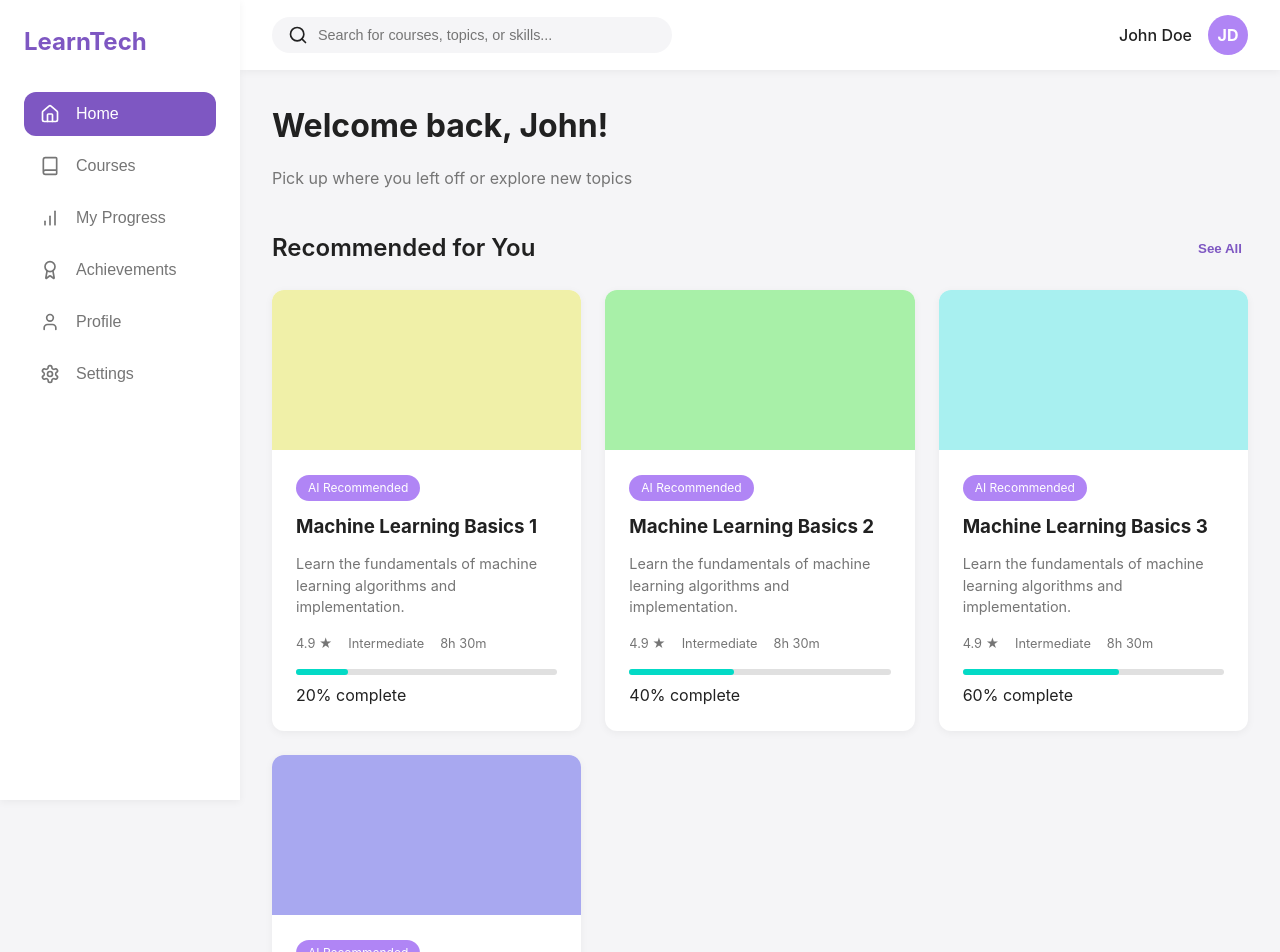
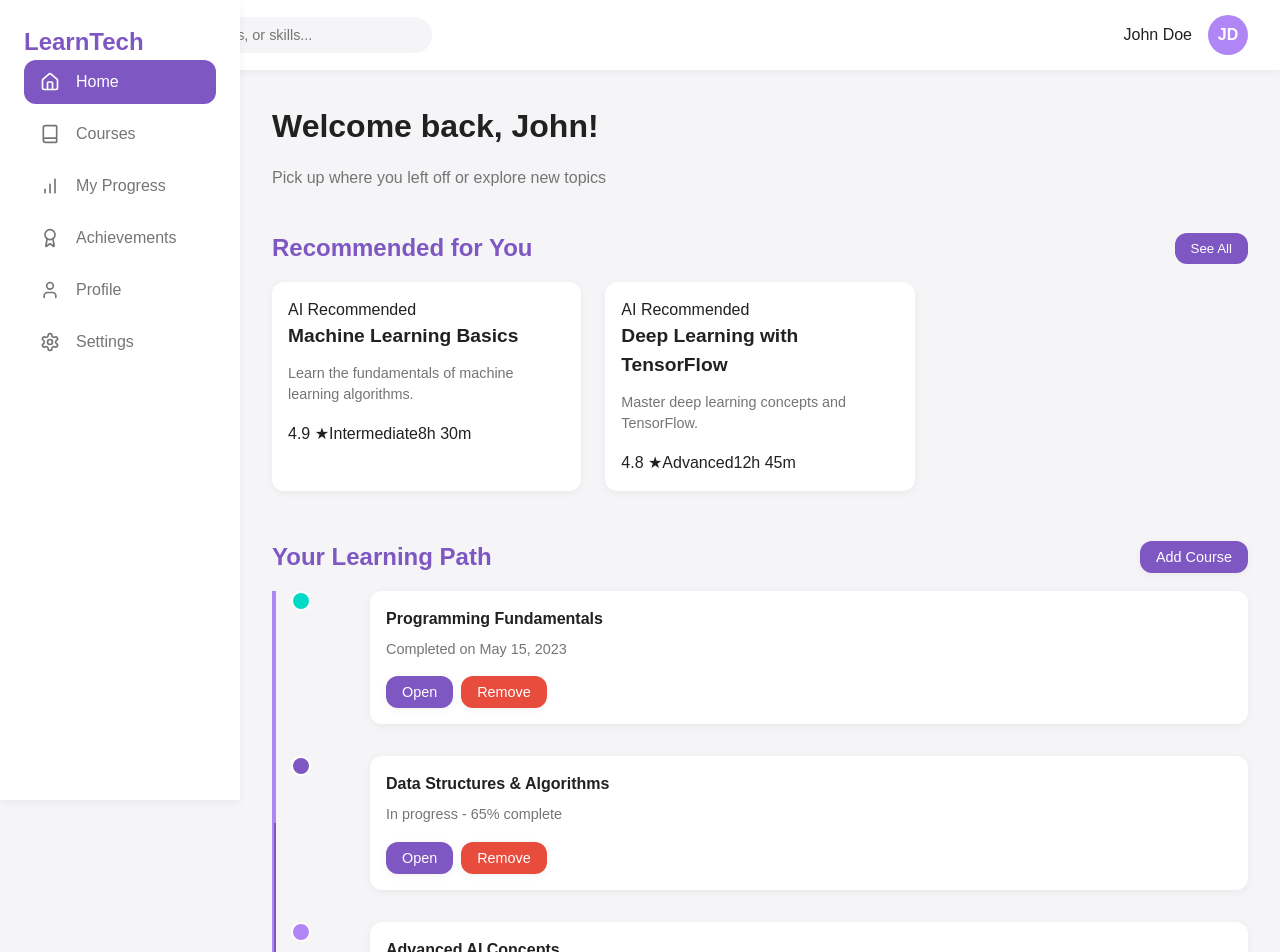
Before and after one commit to AnasFaaiz/Learn-Tech, a React (Vite) app: page / in a window 1280 px wide. Shown: the top 952 px of the page. Built offline with nearby package versions, Linux system fonts and the light colour scheme.

Commit message:
updated design

```diff
--- a/package.json
+++ b/package.json
@@ -23,6 +23,6 @@
     "eslint-plugin-react-hooks": "^5.1.0",
     "eslint-plugin-react-refresh": "^0.4.19",
     "globals": "^15.15.0",
-    "vite": "^6.2.0"
+    "vite": "^6.2.5"
   }
 }
--- a/src/App.css
+++ b/src/App.css
@@ -1,18 +1,26 @@
+/* Root Variables */
 :root {
-  --primary-color: #7e57c2;
-  --primary-light: #b085f5;
-  --primary-dark: #4d2c91;
-  --secondary-color: #03dac6;
-  --text-primary: #212121;
-  --text-secondary: #757575;
-  --bg-color: #f5f5f7;
-  --card-bg: #ffffff;
-  --sidebar-width: 240px;
-  --header-height: 70px;
+  --primary-color: #7e57c2; /* Purple */
+  --primary-light: #b085f5; /* Light Purple */
+  --primary-dark: #4d2c91; /* Dark Purple */
+  --secondary-color: #03dac6; /* Teal */
+  --text-primary: #212121; /* Dark Text */
+  --text-secondary: #757575; /* Light Text */
+  --bg-color: #f5f5f7; /* Light Background */
+  --card-bg: #ffffff; /* White Card Background */
   --border-radius: 12px;
   --shadow-sm: 0 2px 8px rgba(0, 0, 0, 0.05);
   --shadow-md: 0 4px 12px rgba(0, 0, 0, 0.08);
   --transition: all 0.3s ease;
+}
+
+/* General Styles */
+body {
+  margin: 0;
+  padding: 0;
+  background-color: var(--bg-color);
+  color: var(--text-primary);
+  font-family: 'Arial', sans-serif;
 }
 
 #root {
@@ -22,32 +30,15 @@
   text-align: left;
 }
 
-body {
-  margin: 0;
-  padding: 0;
-  background-color: var(--bg-color);
-  color: var(--text-primary);
-}
-
-/* App Layout */
-.app-container {
-  display: flex;
-  min-height: 100vh;
-}
-
 /* Sidebar */
 .sidebar {
-  width: var(--sidebar-width);
+  width: 240px;
   background-color: var(--card-bg);
   padding: 1.5rem;
   position: fixed;
   height: 100vh;
   box-shadow: var(--shadow-sm);
   z-index: 10;
-}
-
-.logo {
-  margin-bottom: 2rem;
 }
 
 .logo h2 {
@@ -87,16 +78,9 @@ body {
   color: white;
 }
 
-/* Main Content */
-.main-content {
-  flex: 1;
-  margin-left: var(--sidebar-width);
-  min-height: 100vh;
-}
-
 /* Header */
 .header {
-  height: var(--header-height);
+  height: 70px;
   padding: 0 2rem;
   display: flex;
   align-items: center;
@@ -151,6 +135,7 @@ body {
 /* Content Area */
 .content {
   padding: 2rem;
+  margin-left: 240px;
 }
 
 h1 {
@@ -165,33 +150,42 @@ h1 {
   margin-bottom: 2.5rem;
 }
 
+/* Recommended Courses */
+.recommended-section {
+  margin-bottom: 3rem;
+}
+
 .section-header {
   display: flex;
   justify-content: space-between;
   align-items: center;
-  margin-bottom: 1.5rem;
+  margin-bottom: 1rem;
 }
 
-h2 {
+.section-header h2 {
   margin: 0;
   font-size: 1.5rem;
-  font-weight: 600;
+  color: var(--primary-color);
 }
 
 .see-all {
-  background: transparent;
+  background: var(--primary-color);
+  color: white;
   border: none;
-  color: var(--primary-color);
+  padding: 0.5rem 1rem;
+  border-radius: var(--border-radius);
   cursor: pointer;
-  font-weight: 600;
+  transition: var(--transition);
 }
 
-/* Course Cards */
+.see-all:hover {
+  background: var(--primary-dark);
+}
+
 .course-grid {
   display: grid;
   grid-template-columns: repeat(auto-fill, minmax(280px, 1fr));
   gap: 1.5rem;
-  margin-bottom: 3rem;
 }
 
 .course-card {
@@ -200,6 +194,7 @@ h2 {
   overflow: hidden;
   box-shadow: var(--shadow-sm);
   transition: var(--transition);
+  padding: 1rem;
 }
 
 .course-card:hover {
@@ -207,27 +202,10 @@ h2 {
   box-shadow: var(--shadow-md);
 }
 
-.course-image {
-  height: 160px;
-  width: 100%;
-}
-
-.course-content {
-  padding: 1.5rem;
-}
-
-.course-tag {
-  display: inline-block;
-  background-color: var(--primary-light);
-  color: white;
-  font-size: 0.75rem;
-  padding: 0.25rem 0.75rem;
-  border-radius: 20px;
-  margin-bottom: 0.75rem;
-}
-
 .course-card h3 {
   margin: 0 0 0.75rem 0;
+  font-size: 1.2rem;
+  color: var(--text-primary);
 }
 
 .course-card p {
@@ -237,66 +215,82 @@ h2 {
   line-height: 1.5;
 }
 
-.course-meta {
-  display: flex;
-  gap: 1rem;
-  margin-bottom: 1rem;
-  font-size: 0.8rem;
-  color: var(--text-secondary);
+.course-card button {
+  background: var(--primary-color);
+  color: white;
+  border: none;
+  padding: 0.5rem 1rem;
+  border-radius: var(--border-radius);
+  cursor: pointer;
+  transition: var(--transition);
 }
 
-.course-progress {
-  margin-top: 1rem;
+.course-card button:hover {
+  background: var(--primary-dark);
 }
 
-.progress-bar {
-  height: 6px;
-  background-color: #e0e0e0;
-  border-radius: 10px;
-  margin-bottom: 0.5rem;
+/* Add Course Button */
+.add-course-btn {
+  background-color: var(--primary-color); /* Matches the theme's primary color */
+  color: white;
+  border: none;
+  padding: 0.5rem 1rem;
+  border-radius: var(--border-radius);
+  font-size: 0.9rem;
+  cursor: pointer;
+  transition: var(--transition);
+  box-shadow: var(--shadow-sm);
 }
 
-.progress {
-  height: 100%;
-  background-color: var(--secondary-color);
-  border-radius: 10px;
+.add-course-btn:hover {
+  background-color: var(--primary-dark); /* Darker shade for hover effect */
+  box-shadow: var(--shadow-md);
 }
 
 /* Learning Path */
+.learning-path-section {
+  margin-top: 3rem;
+}
+
 .learning-path {
-  background-color: var(--card-bg);
-  border-radius: var(--border-radius);
-  padding: 2rem;
-  box-shadow: var(--shadow-sm);
+  position: relative;
+  padding-left: 2rem;
+  border-left: 2px solid var(--primary-light);
 }
 
 .path-progress {
-  position: relative;
-}
-
-.path-line {
   position: absolute;
-  left: 15px;
+  left: 0;
   top: 0;
   bottom: 0;
   width: 2px;
-  background-color: #e0e0e0;
+  background-color: var(--primary-light);
+}
+
+.path-fill {
+  position: absolute;
+  left: 0;
+  bottom: 0;
+  width: 100%;
+  background-color: var(--primary-color);
+  transition: height 0.3s ease;
 }
 
 .milestone {
-  display: flex;
-  gap: 1.5rem;
+  position: relative;
   margin-bottom: 2rem;
-  position: relative;
+  padding-left: 2rem;
 }
 
 .milestone-dot {
-  width: 32px;
-  height: 32px;
+  position: absolute;
+  left: -15px;
+  top: 0;
+  width: 20px;
+  height: 20px;
   border-radius: 50%;
-  background-color: #e0e0e0;
-  border: 2px solid white;
-  z-index: 1;
+  background-color: var(--primary-light);
+  border: 2px solid var(--card-bg);
 }
 
 .milestone.completed .milestone-dot {
@@ -307,25 +301,155 @@ h2 {
   background-color: var(--primary-color);
 }
 
+.milestone-content {
+  background-color: var(--card-bg);
+  padding: 1rem;
+  border-radius: var(--border-radius);
+  box-shadow: var(--shadow-sm);
+  margin-left: 2rem; /* Align content with progress bar */
+}
+
 .milestone-content h4 {
-  margin: 0 0 0.25rem 0;
-  font-weight: 600;
+  margin: 0 0 0.5rem 0;
+  font-size: 1rem;
+  color: var(--text-primary);
 }
 
 .milestone-content p {
+  margin: 0;
+  font-size: 0.9rem;
+  color: var(--text-secondary);
+}
+
+.milestone-actions {
+  margin-top: 1rem;
+  display: flex;
+  gap: 0.5rem;
+}
+
+.open-course-btn,
+.remove-course-btn {
+  background-color: var(--primary-color); /* Matches the theme's primary color */
+  color: white;
+  border: none;
+  padding: 0.5rem 1rem;
+  border-radius: var(--border-radius);
+  font-size: 0.9rem;
+  cursor: pointer;
+  transition: var(--transition);
+  box-shadow: var(--shadow-sm);
+}
+
+.open-course-btn:hover {
+  background-color: var(--primary-dark); /* Darker shade for hover effect */
+}
+
+.remove-course-btn {
+  background-color: #e74c3c; /* Red for remove button */
+}
+
+.remove-course-btn:hover {
+  background-color: #c0392b; /* Darker red for hover effect */
+}
+
+/* Modal Overlay */
+.modal-overlay {
+  position: fixed;
+  top: 0;
+  left: 0;
+  width: 100%;
+  height: 100%;
+  background: rgba(0, 0, 0, 0.5);
+  display: flex;
+  justify-content: center;
+  align-items: center;
+  z-index: 1000;
+}
+
+/* Modal */
+.modal {
+  background: var(--card-bg);
+  border-radius: var(--border-radius);
+  width: 600px;
+  max-width: 90%;
+  padding: 1.5rem;
+  box-shadow: var(--shadow-md);
+  position: relative;
+  overflow-y: auto;
+  max-height: 90vh;
+}
+
+.modal-header {
+  display: flex;
+  justify-content: space-between;
+  align-items: center;
+  margin-bottom: 1rem;
+}
+
+.close-modal-btn {
+  background: transparent;
+  border: none;
+  cursor: pointer;
+  color: var(--text-secondary);
+  font-size: 1.2rem;
+}
+
+.modal-content {
+  display: flex;
+  flex-direction: column;
+  gap: 2rem;
+}
+
+.modal-section {
+  padding: 1rem 0;
+  border-top: 1px solid var(--primary-light);
+}
+
+.modal-section:first-child {
+  border-top: none;
+}
+
+.modal-section h3 {
+  margin-bottom: 1rem;
+  color: var(--primary-color);
+  font-size: 1.2rem;
+}
+
+.modal-course {
+  display: flex;
+  justify-content: space-between;
+  align-items: center;
+  margin-bottom: 1rem;
+  padding: 0.5rem;
+  border-radius: var(--border-radius);
+  background-color: var(--bg-color);
+  box-shadow: var(--shadow-sm);
+}
+
+.modal-course h4 {
+  margin: 0;
+  font-size: 1rem;
+  color: var(--text-primary);
+}
+
+.modal-course p {
   margin: 0;
   color: var(--text-secondary);
   font-size: 0.9rem;
 }
 
-/* Placeholder content */
-.placeholder-content {
-  display: flex;
-  flex-direction: column;
-  align-items: center;
-  justify-content: center;
-  height: calc(100vh - var(--header-height));
-  text-align: center;
+.modal-course button {
+  background: var(--primary-color);
+  color: white;
+  border: none;
+  padding: 0.5rem 1rem;
+  border-radius: var(--border-radius);
+  cursor: pointer;
+  transition: var(--transition);
+}
+
+.modal-course button:hover {
+  background: var(--primary-dark);
 }
 
 /* Responsive adjustments */
@@ -351,7 +475,7 @@ h2 {
     width: 280px;
   }
 
-  .course-grid {
-    grid-template-columns: 1fr;
+  .modal {
+    width: 90%;
   }
 }
--- a/src/App.jsx
+++ b/src/App.jsx
@@ -1,9 +1,117 @@
-import { useState } from 'react'
-import './App.css'
-import { Book, Home, User, BarChart, Settings, Search, Bookmark, Award } from 'lucide-react'
+import { useState } from 'react';
+import './App.css';
+import { Book, Home, User, BarChart, Settings, Search, Award, X } from 'lucide-react';
 
 function App() {
-  const [activeTab, setActiveTab] = useState('home')
+  const [activeTab, setActiveTab] = useState('home');
+  const [learningPath, setLearningPath] = useState([
+    {
+      id: 1,
+      title: 'Programming Fundamentals',
+      status: 'completed',
+      description: 'Completed on May 15, 2023',
+    },
+    {
+      id: 2,
+      title: 'Data Structures & Algorithms',
+      status: 'current',
+      description: 'In progress - 65% complete',
+    },
+    {
+      id: 3,
+      title: 'Advanced AI Concepts',
+      status: 'upcoming',
+      description: 'Unlocks after completing "Data Structures & Algorithms"',
+    },
+  ]);
+  const [isModalOpen, setIsModalOpen] = useState(false);
+
+  const [courses] = useState([
+    {
+      id: 4,
+      title: 'Machine Learning Basics',
+      description: 'Learn the fundamentals of machine learning algorithms.',
+      image: 'https://via.placeholder.com/300x200',
+      tag: 'AI Recommended',
+      rating: '4.9 ★',
+      level: 'Intermediate',
+      duration: '8h 30m',
+      progress: 0,
+    },
+    {
+      id: 5,
+      title: 'Deep Learning with TensorFlow',
+      description: 'Master deep learning concepts and TensorFlow.',
+      image: 'https://via.placeholder.com/300x200',
+      tag: 'AI Recommended',
+      rating: '4.8 ★',
+      level: 'Advanced',
+      duration: '12h 45m',
+      progress: 0,
+    },
+    ...Array.from({ length: 40 }, (_, i) => ({
+      id: i + 6,
+      title: `Course ${i + 6}`,
+      description: `Description for Course ${i + 6}`,
+      image: 'https://via.placeholder.com/300x200',
+      tag: i % 2 === 0 ? 'Popular' : 'New',
+      rating: `${(Math.random() * 1 + 4).toFixed(1)} ★`,
+      level: i % 3 === 0 ? 'Beginner' : i % 3 === 1 ? 'Intermediate' : 'Advanced',
+      duration: `${Math.floor(Math.random() * 10) + 5}h ${Math.floor(Math.random() * 60)}m`,
+      progress: 0,
+    })),
+  ]);
+
+  const recommendedCourses = courses.filter(
+    (course) => course.tag === 'AI Recommended' && !learningPath.some((pathCourse) => pathCourse.id === course.id)
+  );
+
+  const allCourses = courses.filter(
+    (course) => !learningPath.some((pathCourse) => pathCourse.id === course.id)
+  );
+
+  const handleAddCourse = (courseId) => {
+    const isAlreadyAdded = learningPath.some((course) => course.id === courseId);
+    if (isAlreadyAdded) {
+      alert('This course is already in your learning path!');
+      return;
+    }
+
+    const selectedCourse = courses.find((course) => course.id === courseId);
+    if (selectedCourse) {
+      setLearningPath((prevPath) => [
+        ...prevPath,
+        {
+          id: selectedCourse.id,
+          title: selectedCourse.title,
+          status: 'upcoming',
+          description: selectedCourse.description,
+        },
+      ]);
+    }
+  };
+
+  const handleRemoveCourse = (courseId) => {
+    setLearningPath((prevPath) => prevPath.filter((course) => course.id !== courseId));
+  };
+
+  const handleOpenCourse = (courseId) => {
+    const course = learningPath.find((course) => course.id === courseId);
+    if (course) {
+      alert(`Opening course: ${course.title}`);
+    }
+  };
+
+  const toggleModal = () => {
+    setIsModalOpen(!isModalOpen);
+  };
+
+  const calculateProgress = () => {
+    const totalCourses = learningPath.length;
+    const completedCourses = learningPath.filter((course) => course.status === 'completed').length;
+    const currentCourseIndex = learningPath.findIndex((course) => course.status === 'current');
+    return ((completedCourses + (currentCourseIndex !== -1 ? 0.5 : 0)) / totalCourses) * 100;
+  };
 
   return (
     <div className="app-container">
@@ -78,29 +186,31 @@ function App() {
             <h1>Welcome back, John!</h1>
             <p className="subtitle">Pick up where you left off or explore new topics</p>
 
+            {/* Recommended Courses Section */}
             <section className="recommended-section">
               <div className="section-header">
                 <h2>Recommended for You</h2>
                 <button className="see-all">See All</button>
               </div>
               <div className="course-grid">
-                {[1, 2, 3, 4].map((item) => (
-                  <div key={item} className="course-card">
-                    <div className="course-image" style={{backgroundColor: `hsl(${item * 60}, 70%, 80%)`}}></div>
+                {recommendedCourses.map((course) => (
+                  <div key={course.id} className="course-card">
+                    <div
+                      className="course-image"
+                      style={{
+                        backgroundImage: `url(${course.image})`,
+                        backgroundSize: 'cover',
+                        backgroundPosition: 'center',
+                      }}
+                    ></div>
                     <div className="course-content">
-                      <span className="course-tag">AI Recommended</span>
-                      <h3>Machine Learning Basics {item}</h3>
-                      <p>Learn the fundamentals of machine learning algorithms and implementation.</p>
+                      <span className="course-tag">{course.tag}</span>
+                      <h3>{course.title}</h3>
+                      <p>{course.description}</p>
                       <div className="course-meta">
-                        <span>4.9 ★</span>
-                        <span>Intermediate</span>
-                        <span>8h 30m</span>
-                      </div>
-                      <div className="course-progress">
-                        <div className="progress-bar">
-                          <div className="progress" style={{width: `${20 * item}%`}}></div>
-                        </div>
-                        <span>{20 * item}% complete</span>
+                        <span>{course.rating}</span>
+                        <span>{course.level}</span>
+                        <span>{course.duration}</span>
                       </div>
                     </div>
                   </div>
@@ -108,36 +218,44 @@ function App() {
               </div>
             </section>
 
+            {/* Learning Path Section */}
             <section className="learning-path-section">
               <div className="section-header">
                 <h2>Your Learning Path</h2>
-                <button className="see-all">View Details</button>
+                <button className="add-course-btn" onClick={toggleModal}>
+                  Add Course
+                </button>
               </div>
               <div className="learning-path">
                 <div className="path-progress">
-                  <div className="path-line"></div>
-                  <div className="milestone completed">
+                  <div
+                    className="path-fill"
+                    style={{ height: `${calculateProgress()}%` }}
+                  ></div>
+                </div>
+                {learningPath.map((milestone) => (
+                  <div key={milestone.id} className={`milestone ${milestone.status}`}>
                     <div className="milestone-dot"></div>
                     <div className="milestone-content">
-                      <h4>Programming Fundamentals</h4>
-                      <p>Completed on May 15, 2023</p>
+                      <h4>{milestone.title}</h4>
+                      <p>{milestone.description}</p>
+                      <div className="milestone-actions">
+                        <button
+                          className="open-course-btn"
+                          onClick={() => handleOpenCourse(milestone.id)}
+                        >
+                          Open
+                        </button>
+                        <button
+                          className="remove-course-btn"
+                          onClick={() => handleRemoveCourse(milestone.id)}
+                        >
+                          Remove
+                        </button>
+                      </div>
                     </div>
                   </div>
-                  <div className="milestone current">
-                    <div className="milestone-dot"></div>
-                    <div className="milestone-content">
-                      <h4>Data Structures & Algorithms</h4>
-                      <p>In progress - 65% complete</p>
-                    </div>
-                  </div>
-                  <div className="milestone">
-                    <div className="milestone-dot"></div>
-                    <div className="milestone-content">
-                      <h4>Advanced AI Concepts</h4>
-                      <p>Unlocks after current milestone</p>
-                    </div>
-                  </div>
-                </div>
+                ))}
               </div>
             </section>
           </div>
@@ -150,8 +268,47 @@ function App() {
           </div>
         )}
       </div>
+
+      {/* Modal for Adding Courses */}
+      {isModalOpen && (
+        <div className="modal-overlay">
+          <div className="modal">
+            <div className="modal-header">
+              <h2>Add a Course</h2>
+              <button className="close-modal-btn" onClick={toggleModal}>
+                <X size={20} />
+              </button>
+            </div>
+            <div className="modal-content">
+              {/* AI Recommended Courses */}
+              <div className="modal-section">
+                <h3>AI Recommended Courses</h3>
+                {recommendedCourses.map((course) => (
+                  <div key={course.id} className="modal-course">
+                    <h4>{course.title}</h4>
+                    <p>{course.description}</p>
+                    <button onClick={() => handleAddCourse(course.id)}>Add</button>
+                  </div>
+                ))}
+              </div>
+
+              {/* All Courses */}
+              <div className="modal-section">
+                <h3>All Courses</h3>
+                {allCourses.map((course) => (
+                  <div key={course.id} className="modal-course">
+                    <h4>{course.title}</h4>
+                    <p>{course.description}</p>
+                    <button onClick={() => handleAddCourse(course.id)}>Add</button>
+                  </div>
+                ))}
+              </div>
+            </div>
+          </div>
+        </div>
+      )}
     </div>
-  )
+  );
 }
 
 export default App;
```
Also changed, not shown: 1 other file (tests, documents, lock files or other folders).
